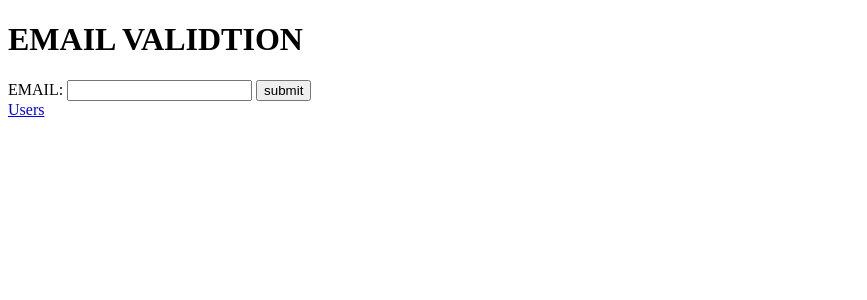
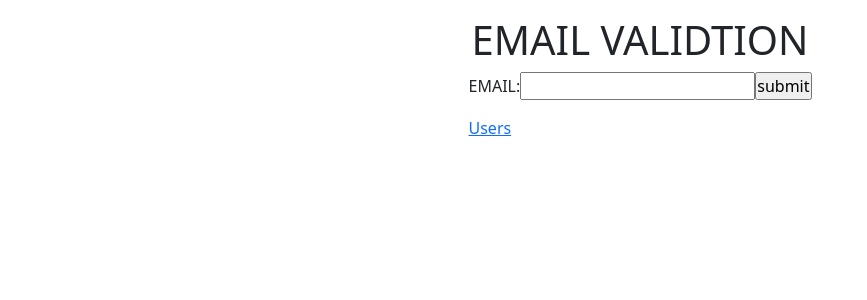
Before and after one commit to dvarmstrong/email_validation, a Flask app: page / in a window 1280 px wide. Shown: the top 300 px of the page, without its empty margins (0-867 px from the left). Run offline with Flask 2, Linux system fonts and the light colour scheme.

Commit message:
Added css to static files

```diff
--- /dev/null
+++ b/flask_app/static/style.css
@@ -0,0 +1,23 @@
+* {
+    padding: 0;
+    margin: 0;
+}
+
+body {
+    background-color: rgb(red, green, blue);
+}
+
+
+.container {
+    display: flex;
+    justify-content: center;
+    align-items: center;
+
+}
+
+.mb-3 {
+    display: flex;
+    justify-content: center;
+    align-items: center;
+    border: ;
+}
--- a/flask_app/templates/index.html
+++ b/flask_app/templates/index.html
@@ -4,24 +4,47 @@
     <meta charset="UTF-8">
     <meta http-equiv="X-UA-Compatible" content="IE=edge">
     <meta name="viewport" content="width=device-width, initial-scale=1.0">
+    <link href="https://cdn.jsdelivr.net/npm/bootstrap@5.1.3/dist/css/bootstrap.min.css" rel="stylesheet" integrity="sha384-1BmE4kWBq78iYhFldvKuhfTAU6auU8tT94WrHftjDbrCEXSU1oBoqyl2QvZ6jIW3" crossorigin="anonymous">
+    <link rel="stylesheet" href="{{ url_for('static',filename='style.css') }}">
     <title>Document</title>
 </head>
 <body>
-    <div class="container">
+    <div class="container mt-3">
         <h1>EMAIL VALIDTION </h1>
         {% with messages = get_flashed_messages(with_categories) %}
         {% if messages %}
         {% for message in messages %}
-        <p>{{message}}</p>
+        <h2 class="alert-danger">{{message}}</h2>
         {% endfor %}
         {% endif %}
         {% endwith %}
+    </div>
+    <div class="mb-3">
         <form action="/email" method="POST">
-            <label for="email">EMAIL:</label>
-            <input type="email" id="email" name="email" value="">
-            <input type="submit" value="submit">
+            <div class="mb-3">
+                <label for="email">EMAIL:</label>
+                <input type="email" id="email" name="email" value="">
+                <input type="submit" value="submit">
+            </div>
+            <a href="/success" class="link" >Users</a>
         </form>
-        <a href="/success">Users</a>
     </div>
+
+
+    </div>
+
+
+
+
+
+
+
+
+
+
+
+
+
+
 </body>
 </html>
```
Also changed, not shown: flask_app/templates/success.html (+14 -7 lines).
